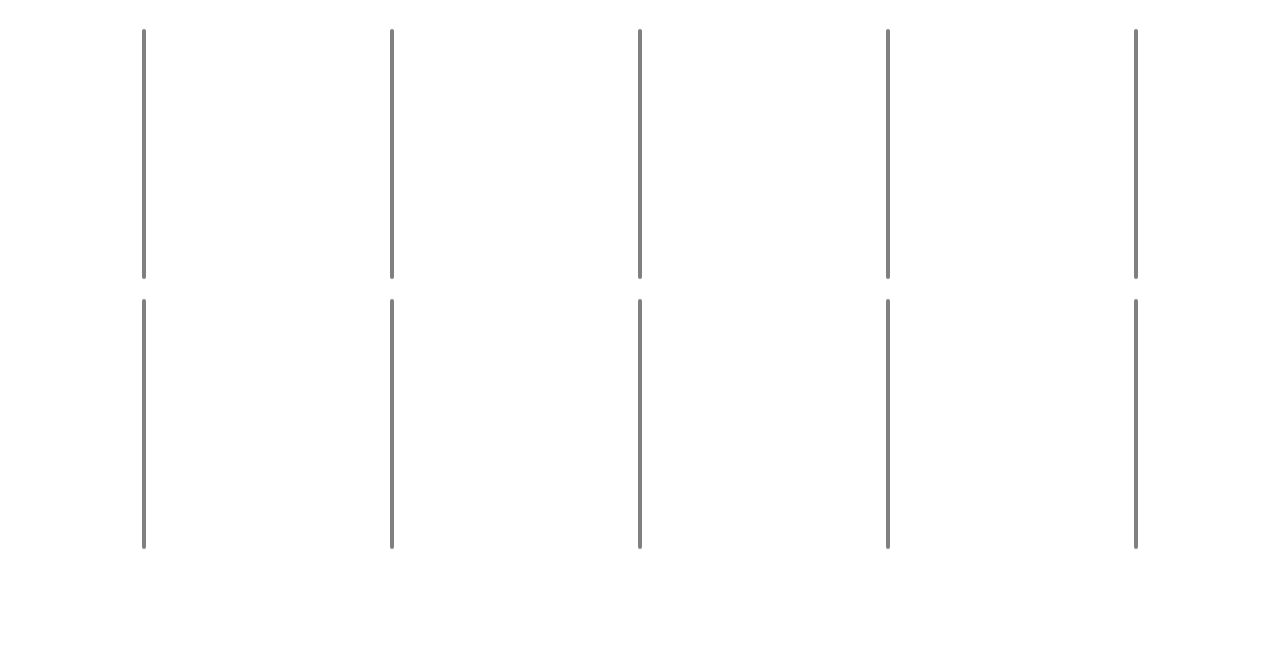
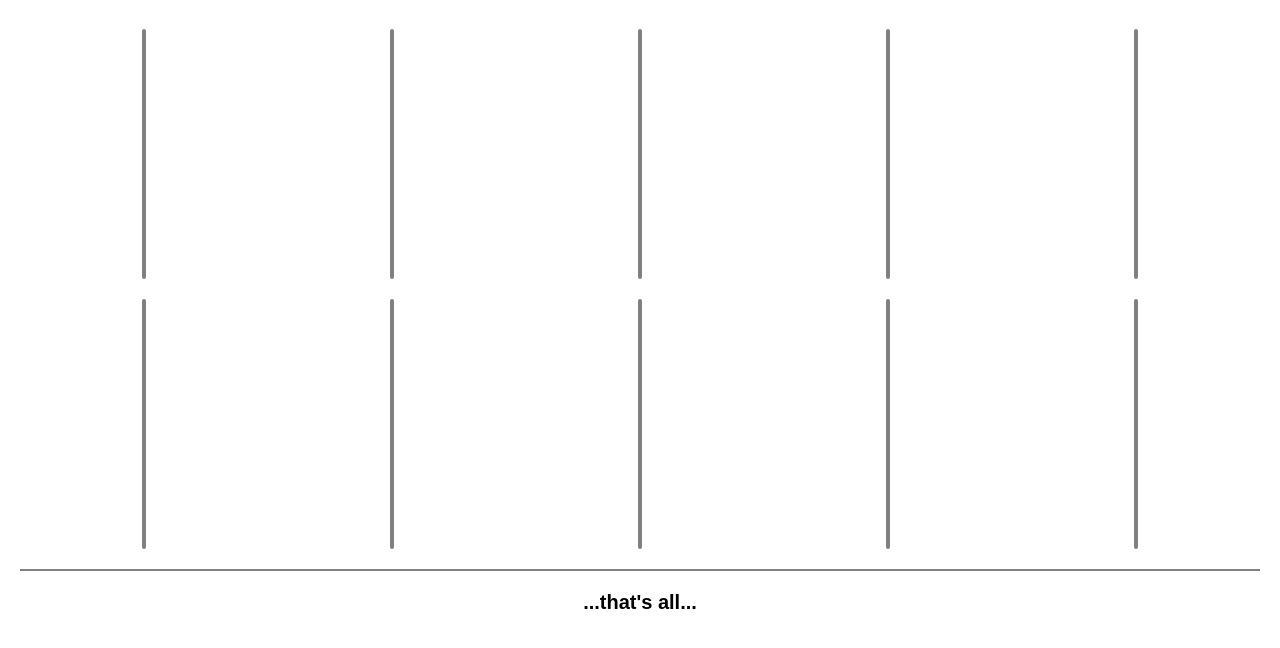
Before and after one commit to Marz96/food_cards, a website: page index.html in a window 1280 px wide. Shown: the part 108-756 px from the top of the page. Drawn offline with Linux system fonts and the light colour scheme.

Commit message:
adding lower text

```diff
--- a/index.html
+++ b/index.html
@@ -21,5 +21,6 @@
         <div class="wrapper__block"></div>
         <div class="wrapper__block"></div>
     </div>
+    <div class="wrapper__text">that's all</div>
 </body>
 </html>
```
